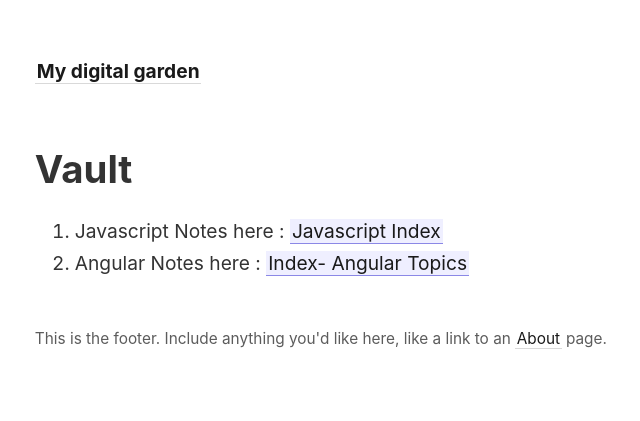
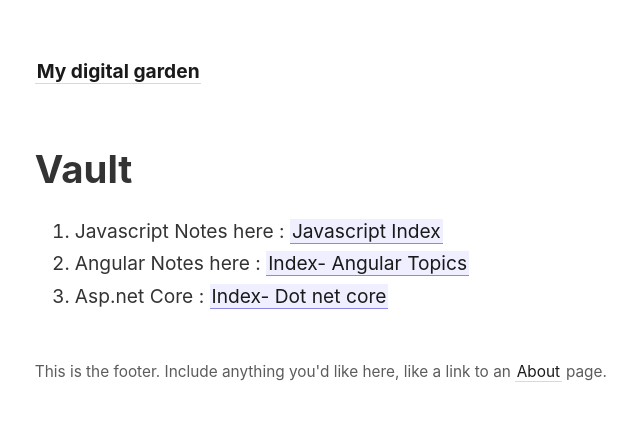
Before and after one commit to PritamDe166/ObsidianDigitalGarden, a Jekyll site: the page built from _pages/index.md, in a window 1280 px wide. Shown: the top 421 px of the page, without its empty margins (42-682 px from the left). Built offline with Jekyll 4.4.1, drawn with Linux system fonts in a browser that asks for light colours.

Commit message:
Update index.md

```diff
--- a/_pages/index.md
+++ b/_pages/index.md
@@ -9,7 +9,7 @@ permalink: /
 
 1. Javascript Notes here  : [[Javascript Index]]
 2. Angular Notes here      :  [[Index- Angular Topics]]
-
+3. Asp.net Core                 : [[Index- Dot net core]]
 
 <style>
   .wrapper {
```
